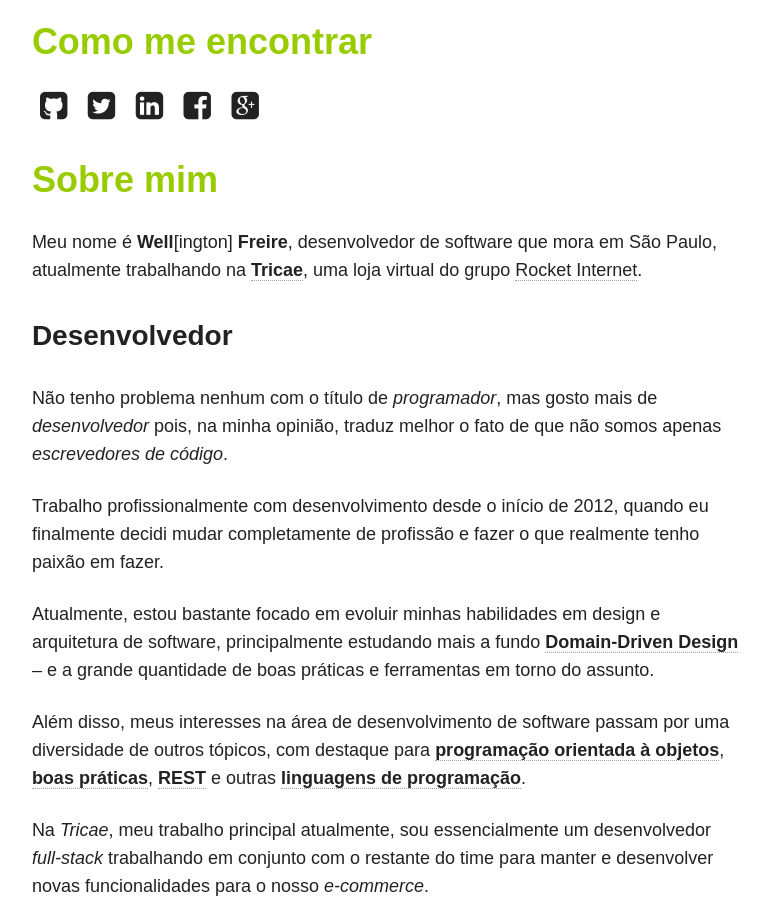
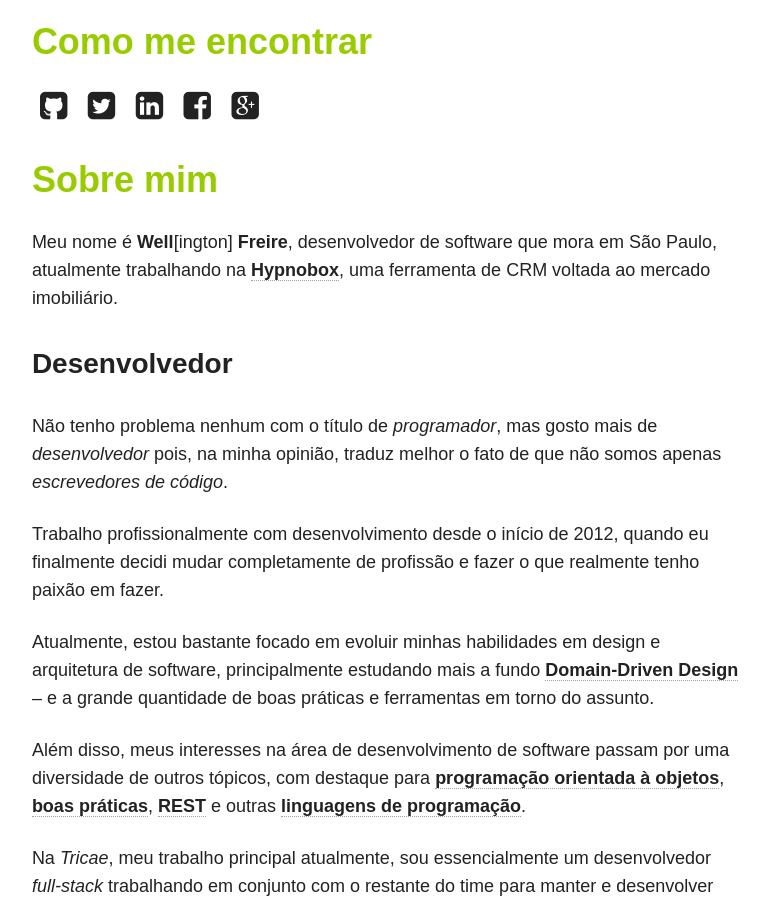
Before and after one commit to wellfreire/wellfreire.github.io, a Jekyll site: the page built from about/pt/index.md, in a window 1280 px wide and 900 px high, scrolled down 682 px. Shown: the whole window, without its empty margins (254-1023 px from the left). Built offline with Jekyll 4.4.1, drawn with Linux system fonts in a browser that asks for light colours; nearby versions of some CDN libraries.

Commit message:
Updates current job in 'about' page for both languages.

```diff
--- a/about/pt/index.md
+++ b/about/pt/index.md
@@ -11,7 +11,7 @@ logo: bio-photo.jpg
 
 #<a name="about_me"></a>Sobre mim
 
-Meu nome é **Well**[ington] **Freire**, desenvolvedor de software que mora em São Paulo, atualmente trabalhando na [**Tricae**](http://www.tricae.com.br){:target="_blank"}, uma loja virtual do grupo [Rocket Internet](https://www.rocket-internet.com){:target="_blank"}.
+Meu nome é **Well**[ington] **Freire**, desenvolvedor de software que mora em São Paulo, atualmente trabalhando na [**Hypnobox**](http://www.hypnobox.com.br){:target="_blank"}, uma ferramenta de CRM voltada ao mercado imobiliário.
 
 ###Desenvolvedor
 
```
Also changed, not shown: about/en/index.md (+1 -1 lines).
